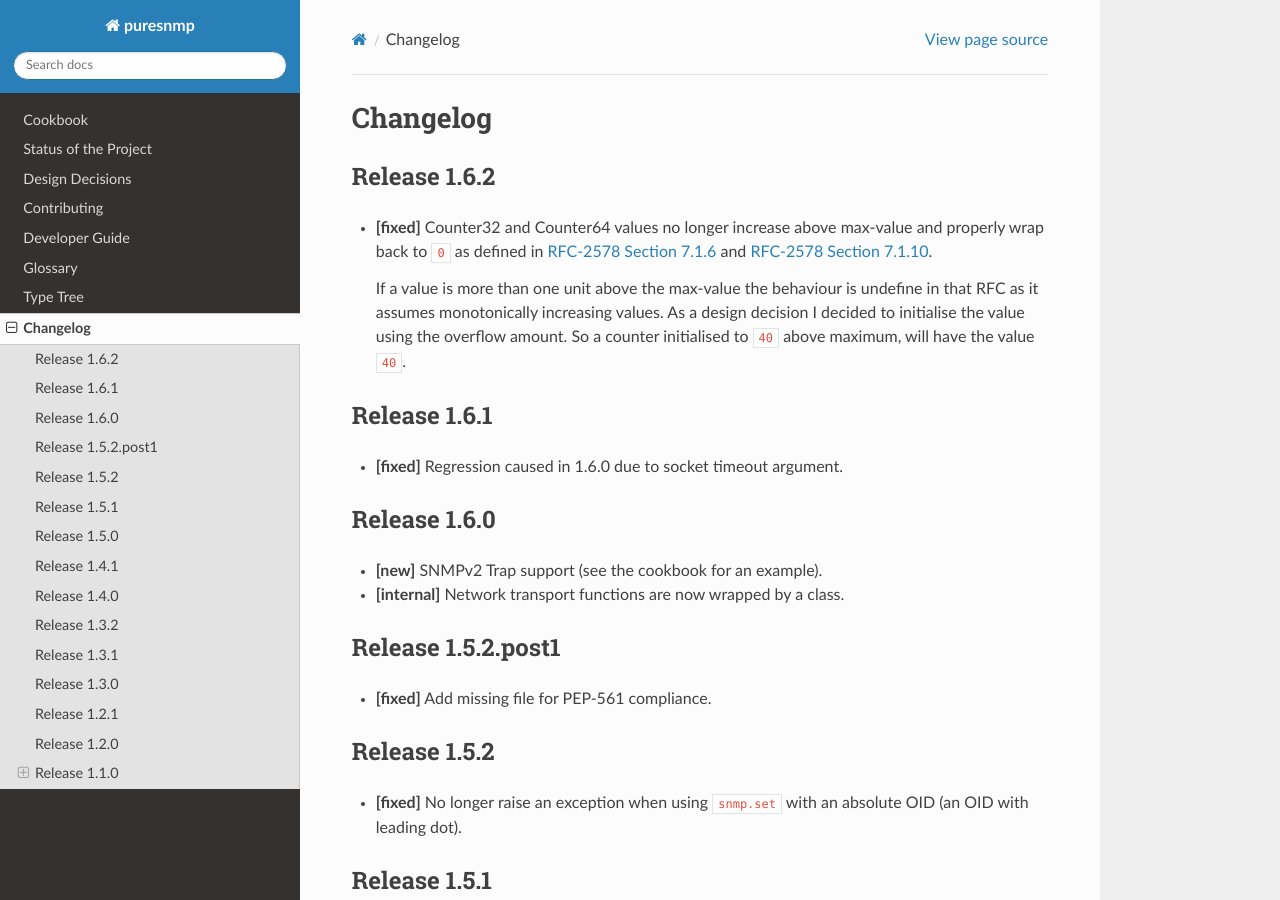
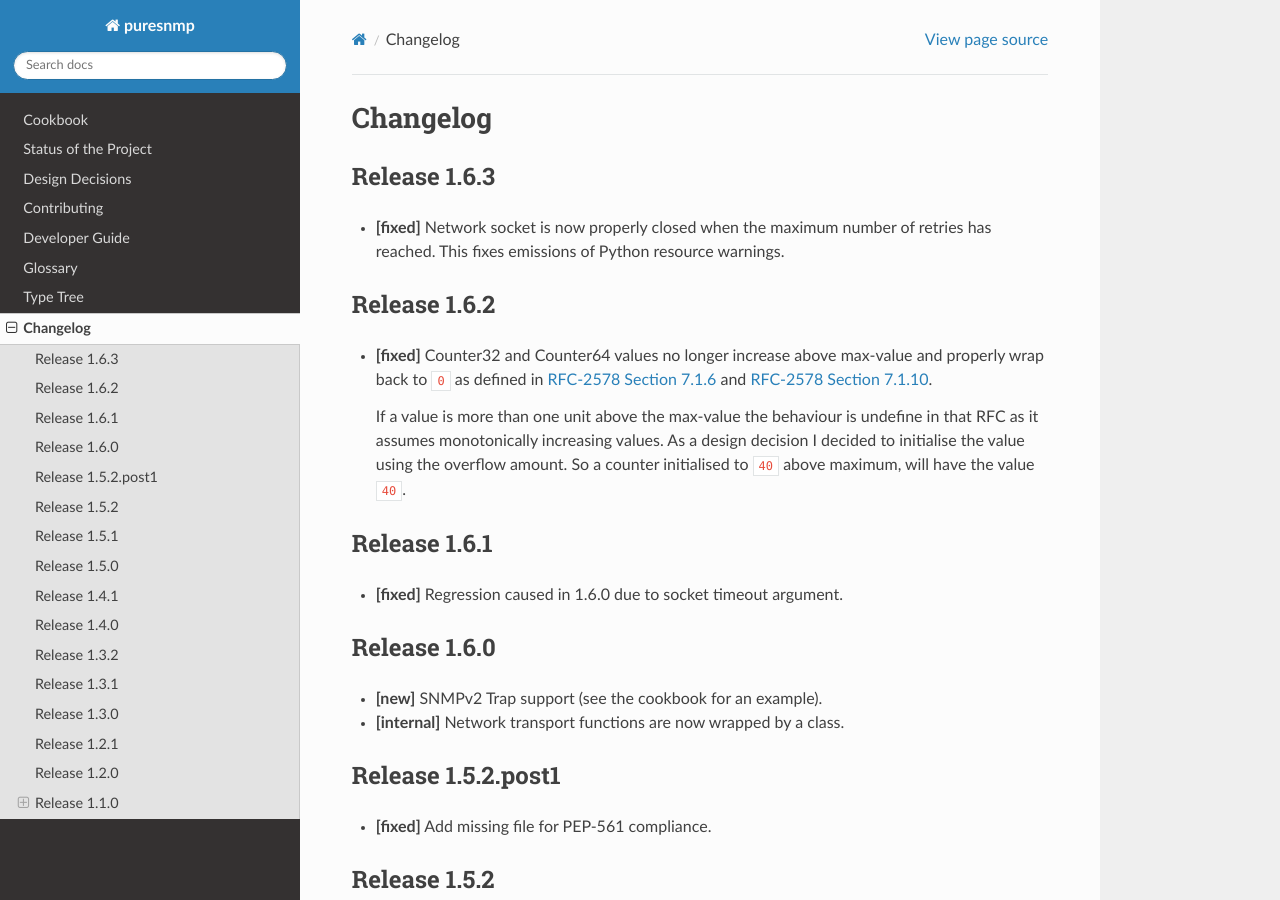
Before and after one commit to exhuma/puresnmp, a Sphinx documentation site: the page built from docs/changelog.rst, in a window 1280 px wide and 900 px high. Built offline with Sphinx 7.4.7 and the Read the Docs theme 2.0.0, drawn with Linux system fonts in a browser that asks for light colours; the version number could not be read and is left out.

Commit message:
Update changelog

```diff
--- a/docs/changelog.rst
+++ b/docs/changelog.rst
@@ -1,5 +1,12 @@
 Changelog
 =========
+
+Release 1.6.3
+~~~~~~~~~~~~~
+
+* **[fixed]** Network socket is now properly closed when the maximum number of
+  retries has reached. This fixes emissions of Python resource warnings.
+
 
 Release 1.6.2
 ~~~~~~~~~~~~~
```
